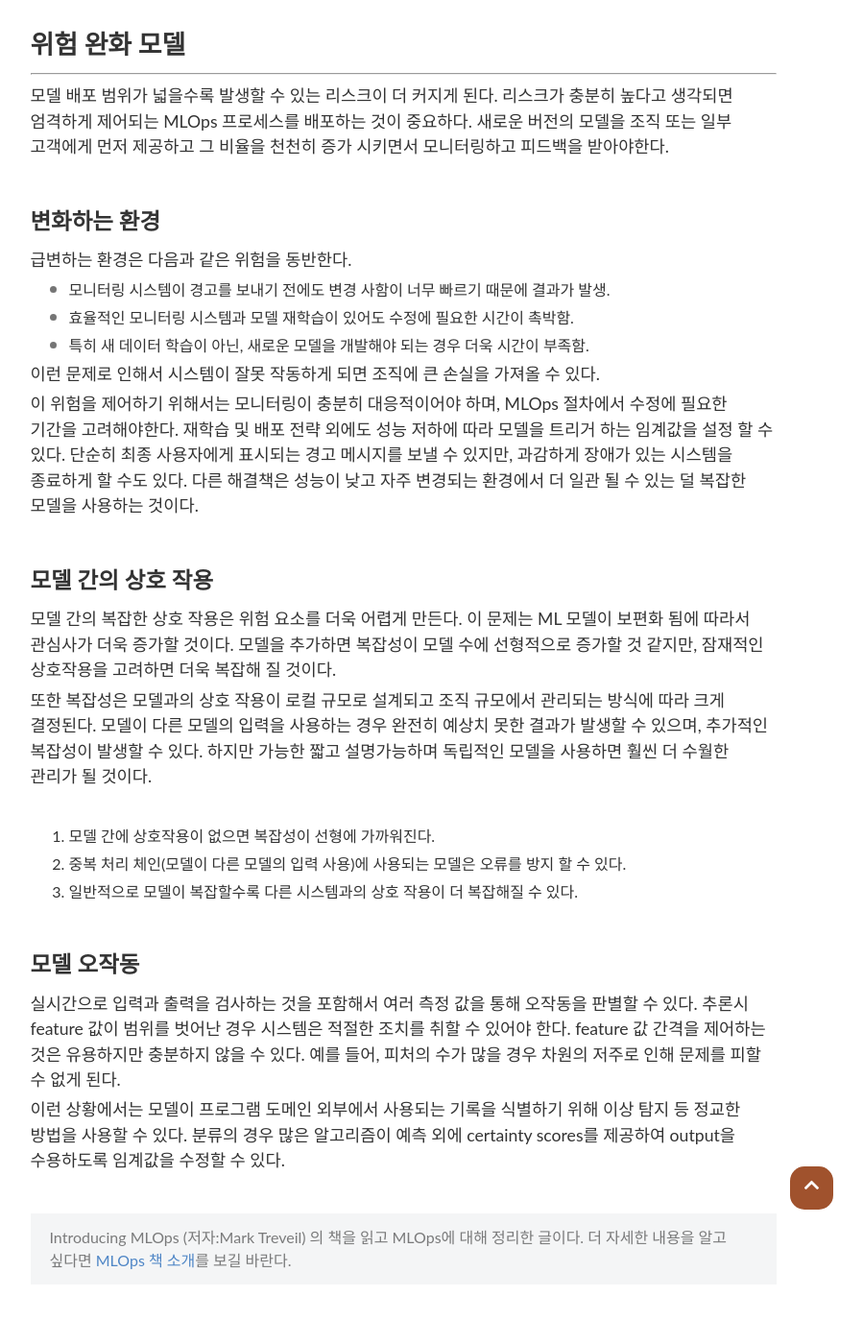
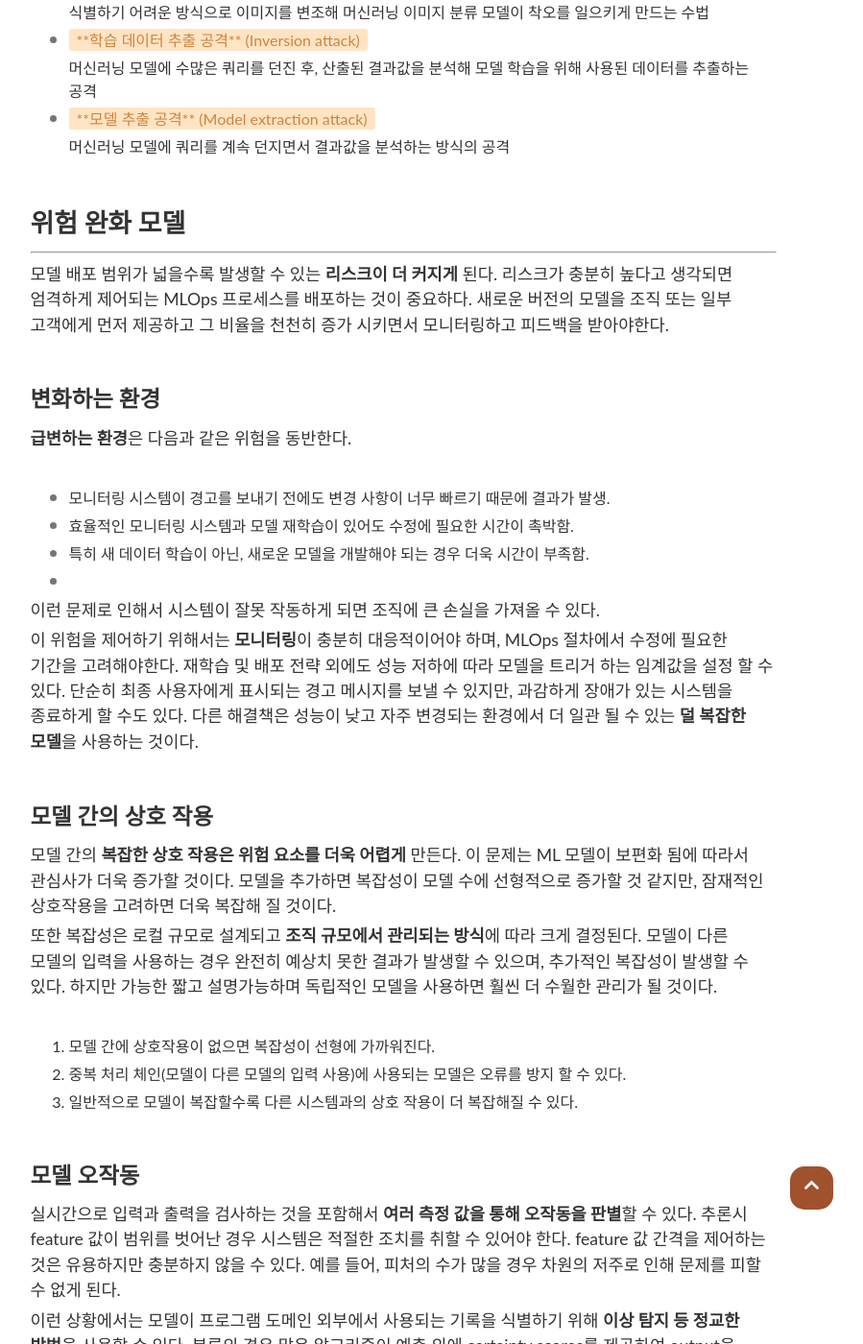
Before and after one commit to PEBpung/PEBpung.github.io, a Jekyll site: the page built from _posts/2021-01-21-MLOps-5.md, in a window 1280 px wide and 1400 px high, scrolled down 8155 px. Shown: the whole window at 96% size, without its empty margins (220-1119 px from the left). Built offline with Jekyll 4.4.1, drawn with Linux system fonts in a browser that asks for light colours; nearby versions of some CDN libraries; some web fonts are replaced; comment, search, counter and statistics services are not loaded; some of the changed text lies outside the part shown.

Commit message:
[revise] mlops-5

```diff
--- a/_posts/2021-01-21-MLOps-5.md
+++ b/_posts/2021-01-21-MLOps-5.md
@@ -8,7 +8,7 @@
 comments : True
 ---
 
-프로덕션 환경은 일반적으로 개발 환경과 매우 다를 뿐만 아니라 상업적 리스크도 크다. 그러므로 프로덕션에 배포하기 전에 테스트하고 잠재적인 리스크를 적절히 완화하는 것이 중요하다. 이 장에서는 프로덕션을 준비하는 데 필요한 단계를 살펴 볼 예정이다.
+프로덕션 환경은 일반적으로 개발 환경과 매우 다를 뿐만 아니라 상업적 리스크도 크다. 그러므로 배포하기 전에 테스트하고 잠재적인 리스크를 적절히 완화하는 것이 중요하다. 이 장에서는 **프로덕션으로의 배포**를 준비하는 데 필요한 단계를 살펴 볼 예정이다.
 
 <br>
 
@@ -20,12 +20,12 @@
 
 ---
 
-> 런타임 환경이란?
-프로그램이 실행되고 있을 때 존재하는 곳을 말한다. 즉, 아이폰 내에서 프로그램이 기동되면, 아이폰이 그 프로그램의 런타임이다.
+> **런타임 환경**이란?
+> 프로그램이 실행되고 있을 때 존재하는 곳을 말한다. 즉, 아이폰 내에서 프로그램이 기동되면, 아이폰이 그 프로그램의 런타임이다.
 
 <br>
 
-모델을 프로덕션으로 보내는 첫 번째 단계는 모델이 해당 환경에서 구동이 가능한 지 체크하는 것이다. 프로덕션 환경은 사용자 맞춤형 서비스, 데이터 사이언스 플랫폰, TensorFlow Serving, Kubernetes, 임베디드 시스템의 JVM등 다양한 형태를 취하고 있다. 개발 환경에서 실행되는 모델이 검증된 후 바로 프로덕션으로 전송되는 것이 가장 이상적이지만, 그렇지 못한 경우도 발생한다.
+모델을 프로덕션으로 보내는 첫 번째 단계는 모델이 **해당 환경에서 구동이 가능한 지 체크**하는 것이다. 프로덕션 환경은 사용자 맞춤형 서비스, 데이터 사이언스 플랫폰, TensorFlow Serving, Kubernetes, 임베디드 시스템의 JVM등 다양한 형태를 취하고 있다. 개발 환경에서 실행되는 모델이 검증된 후 바로 프로덕션으로 전송되는 것이 가장 이상적이지만, 그렇지 못한 경우도 발생한다.
 
 <br>
 
@@ -45,21 +45,21 @@
 
 <br>
 
-프로덕션 환경으로 배포하기 전에 서로 다른 프레임워크 환경에서 만들어진 모델들이 서로 호환될 수 있도록 고려해야한다. 예를 들어 모델이 scikit-learn (Python)을 사용하여 개발되고 프로덕션이 ONNX를 입력으로 예상하는 java 기반 환경인 경우 변환이 필요하다.
+프로덕션 환경으로 배포하기 전에 서로 다른 프레임워크 환경에서 만들어진 모델들이 **서로 호환될 수 있도록 고려**해야한다. 예를 들어 모델이 scikit-learn (Python)을 사용하여 개발되고 프로덕션이 **ONNX**를 입력으로 예상하는 java 기반 환경인 경우 변환이 필요하다.
+
+<br>
+
+이 경우에 팀이 모델을 개발하는 동안, 모델이 완료되기 전에 사용할 도구를 설정해야 된다. 이 파이프 라인을 미리 생성하지 못하면 **유효성 검사** 프로세스를 실행하지 못한다.
 
 <br>
 
 > **ONNX**(Open Neural Network Exchange)란?
-Tensorflow, PyTorch와 같은 서로 다른 DNN 환경에서 만들어진 모델들을 호환되게 사용할 수 있도록 만들어진 공유 플랫폼.
-
-<br>
-
-이 경우에 팀이 모델을 개발하는 동안, 모델이 완료되기 전에 사용할 도구를 설정해야 된다. 이 파이프 라인을 미리 생성하지 못하면 유효성 검사 프로세스를 실행하지 못한다.
+> Tensorflow, PyTorch와 같은 서로 다른 DNN 환경에서 만들어진 모델들을 호환되게 사용할 수 있도록 만들어진 공유 플랫폼.
 
 <br>
 
 > **유효성 검사**란?
-''정해진 형식의 데이터만 입력 가능하도록 제한하는 기능'' 즉, 잘못된 데이터가 입력되지 않도록 방지하는 기능.
+> ''정해진 형식의 데이터만 입력 가능하도록 제한하는 기능'' 즉, 잘못된 데이터가 입력되지 않도록 방지하는 기능.
 
 <br>
 
@@ -72,21 +72,21 @@
 
 <br>
 
-변환이 필요한 또 다른 이유는 성능 때문이다. 예를 들어 Python 같은 경우에는 C++ 보다 훨씬 느린 단점을 가지고 있다. 성능이 좋은 컴퓨터에서 테스트를 할 때는 고려하지 않아도 되지만, 임베디드 혹은 모바일 기기 같은 제한적인 성능을 가진 런타임 환경이라면 지연 시간을 고려해야 된다.
+변환이 필요한 또 다른 이유는 **성능 때문**이다. 예를 들어 Python 같은 경우에는 C++ 보다 **훨씬 느린 단점**을 가지고 있다. 성능이 좋은 컴퓨터에서 테스트를 할 때는 고려하지 않아도 되지만, 임베디드 혹은 모바일 기기 같은 제한적인 성능을 가진 런타임 환경이라면 지연 시간을 고려해야 된다.
 
 이런 저전력 장치에서 프로덕션 모델을 실행해야되는 경우에는 최적화 된 런타임만으로는 충분하지 않다. 더 나은 성능을 얻으려면 모델 정의를 최적화 해야된다. 최적화 기술 중 한가지 예시로 압축 기술이 존재한다.
 
 <br>
 
-- `양자화(Quantization)`
+- `**양자화**(Quantization)`
 
     파라미터의 정밀도를 줄여 저비트(lower-bit)를 사용해서 훈련한다. 모델이 더 적은 메모리를 사용하고 연산 효율성도 높이기 때문에 전력 효율성도 향상된다. 또한 연산 속도가 빨라지고 성능이 향상된다. 하지만 정확도가 떨어질 수 있는 단점이 있다.
 
-- `가지치기(Pruning)`
+- `**가지치기**(Pruning)`
 
     모델의 파라미터에서 중요도가 떨어지는 값들을 모두 0으로 변경해서 모델의 크기를 줄여준다. 결과적으로 정확도에 손실을 줄 수 있기 때문에 추가적인 학습을 시도한다.
 
-- `지식증류(Knowledge Distlation)`
+- `**지식증류**(Knowledge Distlation)`
 
     지식 증류는 이미 학습된 모델의 파라미터 값을 활용해서 '학생' 네트워크를 만드는 것이다. 적절하게 사용한다면 더 나은 모델로 만들어 질 수 있다.
 
@@ -100,7 +100,7 @@
 
 <br>
 
-검증 전에 해결해야 할 또 다른 이슈는 데이터 액세스이다. 데이터 세트가 너무 크거나 항상 최신 상태여야 하는 경우에는 데이터베이스에 액세스하여 사용해야 한다. 원활한 환경을 위해서 통신에 필요한 적절한 네트워크 연결, 라이브러리 또는 드라이버를 가져야한다.
+검증 전에 해결해야 할 또 다른 이슈는 **데이터 액세스**이다. 데이터 세트가 너무 크거나 항상 최신 상태여야 하는 경우에는 데이터베이스에 액세스하여 사용해야 한다. 원활한 환경을 위해서 통신에 필요한 적절한 네트워크 연결, 라이브러리 또는 드라이버를 가져야한다.
 
 이 설정과 구성을 관리하는 것은 상당히 복잡할 수 있다. 적절한 도구와 협업이 필요하기 때문이다. 외부 데이터를 액세스할 때 기술 연결이 프로덕션 오작동의 일반적인 원인이기 때문에 프로덕션 환경과 거의 일치하는 상황에서 모델 검증이 필요하다.
 
@@ -108,7 +108,7 @@
 
 ### 런타임 환경에 대한 결론
 
-모델을 훈련할 때는 일반적으로 방대한 자원과 GPU가 필요하다. 하지만 전체적인 MLOps 프로세스에서 보면 대부분의 계산이 추론 소모된다. 왜냐하면 모델은 한 번 훈력되고 추론에는 수 십억번 사용될 수 있기 때문이다.
+모델을 훈련할 때는 일반적으로 **방대한 자원과 GPU**가 필요하다. 하지만 전체적인 MLOps 프로세스에서 보면 대부분의 계산이 추론 소모된다. 왜냐하면 모델은 한 번 훈력되고 추론에는 **수 십억번** 사용될 수 있기 때문이다.
 
 복잡한 모델의 경우 추론데 드는 확장 비용이 많이 들고 에너지 및 환경에 상당한 영향을 미칠 수 있다. 그렇기 때문에 모델의 복잡성을 낮추거나 복잡한 모델을 압축하여 성능을 높이고 전력 소비를 줄이는 일은 매우 중요한 단계이다.
 
@@ -118,13 +118,15 @@
 
 ---
 
-모델을 구현에는 버그가 있을 수 있다. 프로덕션 환경에서 모델이 가질 수 있는 영향은 확실하지 않다. 사소하다고 생각되는 오류가 실제 시스템에선 엄청난 결과를 초례할 수 있다.
+모델을 구현에는 **버그**가 있을 수 있다. 프로덕션 환경에서 모델이 가질 수 있는 영향은 확실하지 않다. 사소하다고 생각되는 오류가 실제 시스템에선 엄청난 결과를 초례할 수 있다.
 
 <br>
 
 ### 모델 검증 목적
 
-모델을 프로덕션에 적용하기 전에 최악의 경우를 대비해야 된다. 조직이 복잡 해짐에 따라 오작동 또는 악의적인 공격이 머신러닝 사용에서 잠재적인 위협을 받고 있음을 이해해야 된다. 그래서 다음과 같은 문제에 대비해야 된다.
+모델을 프로덕션에 적용하기 전에 최악의 경우를 대비해야 된다. 조직이 복잡 해짐에 따라 오작동 또는 악의적인 공격이 머신러닝 사용에서 **잠재적인 위협을 받고 있음**을 이해해야 된다. 그래서 다음과 같은 문제에 대비해야 된다.
+
+<br>
 
 - 모델이 상상할 수 있는 최악의 방식으로 작동하면 어떻게 될까?
 - 사용자가 모델의 학습 데이터 또는 내부 논리를 추출 하게 된다면 어떻게 될까?
@@ -134,7 +136,9 @@
 
 ### ML모델 리스크의 원인
 
-ML 모델의 리스크는 수학적으로 모델링 하기 어렵다. 그리고 실제 모델을 배포했을 때 비로소 리스크가 구체화된다. cost matrix를 통해 모델의 예상 평균 비용을 예상할 수 있지만, 예상 비용을 훨씬 넘어서는 문제가 발생할 수 있다. 이렇게 리스크는 재정적인 문제, 개인의 안전 문제 또는 조직의 실존적 위협으로 다가 올 수 있다. ML 모델 리스크의 본질적인 원인은 다음과 같다.
+ML 모델의 리스크는 수학적으로 모델링 하기 어렵다. 그리고 실제 모델을 배포했을 때 비로소 리스크가 구체화된다. cost matrix를 통해 모델의 예상 평균 비용을 예상할 수 있지만, 예상 비용을 훨씬 넘어서는 문제가 발생할 수 있다. 이렇게 리스크는 재정적인 문제, 개인의 안전 문제 또는 조직의 실존적 위협으로 다가 올 수 있다. ML 모델 리스크의 **본질적인 원인**은 다음과 같다.
+
+<br>
 
 - 모델 설계, 학습, 또는 평가시 버그와 오류
 - 런타임 프레임 워크의 버그, 모델 후처리 후 버그 또는 비 호환성
@@ -155,14 +159,14 @@
 
 <br>
 
-> QA란?
-'Quality Assurance'의 약자로 품질 보증을 뜻한다. 일정 수준의 품질을 가질 수 있도록 제품 출시 이전에 각종 테스트 및 검수 작업을 하는 업무를 말한다.
+> **QA**란?
+> '**Quality Assurance**'의 약자로 품질 보증을 뜻한다. 일정 수준의 품질을 가질 수 있도록 제품 출시 이전에 각종 테스트 및 검수 작업을 하는 업무를 말한다.
 
 <br>
 
-소프트웨어 엔지니어링은 QA를 위한 숙련된 도구와 방법론이 있지만, 데이터 및 모델에 대한 QA는 아직 MLOps 프로세스에 통합하기엔 부족한 점이 있다. 그러나 QA는 머신러닝 학습의 최종 검증에만 사용되는 것이 아니라 모든 단계에서 수행되어야 한다.  왜냐하면 QA의 목적은 컴퓨팅 성능 요구 사항 뿐만 아니라 프로세스 준수와 리스크 수준에 비례하는 세부 사항을 보장해야 한다.
+소프트웨어 엔지니어링은 QA를 위한 숙련된 도구와 방법론이 있지만, 데이터 및 모델에 대한 QA는 아직 MLOps 프로세스에 통합하기엔 부족한 점이 있다. 그러나 QA는 머신러닝 학습의 최종 검증에만 사용되는 것이 아니라 **모든 단계에서 수행**되어야 한다. 왜냐하면 QA의 목적은 프로세스 준수와 리스크 수준에 비례하는 세부 사항을 보장해야 하는 것이기 때문이다.
 
-검증 담당자가 모델을 개발 한 사람이 아닌 경우 머신러닝에 대한 충분한 교육이 필요하다. 개발 팀 또한 조직의 구조와 문화를 적절하게 보고하고 위험 수준을 체크하며 지속적인 개선에 기여해야한다. 프로덕션으로 보내기 전에 QA를 수행하는 것은 기술 검증이 아닌 지침에 따라서 모델을 검증하는 기회이기도 하다. 특히 모든 입력 데이터셋, pre-trained 모델 또는 기타 자원에 대한 출처를 알려야한다.
+검증 담당자가 모델을 개발 한 사람이 아닌 경우 머신러닝에 대한 충분한 교육이 필요하다. 개발 팀 또한 조직의 구조와 문화를 적절하게 보고하고 위험 수준을 체크하며 **지속적인 개선에 기여**해야한다. 프로덕션으로 보내기 전에 QA를 수행하는 것은 기술 검증이 아닌 지침에 따라서 모델을 검증하는 기회이기도 하다. 특히 모든 입력 데이터셋, pre-trained 모델 또는 기타 자원에 대한 **출처**를 알려야한다.
 
 <br>
 
@@ -170,7 +174,7 @@
 
 ---
 
-모델을 테스트 할 때는 신중하게 관리된 데이터에 모델을 적용하고 조건에 따라 측정 값을 검증하는 것으로 구성 될 것이다. 테스트 데이터가 항상 '실제 환경'의 데이터와 일치하지 않는 경우가 있다. 예를 들어 이상치, 결측값과 같은 의외의 데이터가 들어올 경우를 대비하는 것이 좋다.
+모델을 테스트 할 때는 모델에 데이터를 입력하고 조건에 따라 측정 값을 검증하는 것으로 구성 될 것이다. 테스트 데이터가 항상 '**실제 환경**'의 데이터와 일치하지 않는 경우가 있다. 예를 들어 이상치, 결측값과 같은 **의외의 데이터**가 들어올 경우를 대비하는 것이 좋다.
 
 Metrics는 정확도, 정밀도,  재현율과 같은 **통계적 측면** 뿐만 아니라 지연시간등 **계산에 대한 측면** 모두 수집해야 한다. 이 중 하나라도 어긋나게 된다면 테스트 시나리오가 실패해야 한다.
 
@@ -187,18 +191,18 @@
 <br>
 
 1. 다른 사람이 설명만으로 실험을 복제 할 수 있고, 동일한 결론에 도달 할 수 있다.
-2. 정확히 동일한 실험을 쉽게 재실행 할 수 있다.
+2. **정확히 동일한 실험을 쉽게 재실행 할 수 있다.**
 
 <br>
 
-위의 2번 같은 경우에는 모델의 자세한 문서, 학습 및 테스트에 사용되는 데이터, 모델 구현과 모델이 실행 된 환경의 전체 사양을 제공하는 아티팩트와 함께 제공된다는 것을 의미한다. 재현성은 모델 결과를 증명할 뿐만 아니라 이전 실험을 디버그하거나 구축하는 데 필수적이다.
+위의 2번의 내용이 **MLOps의 재현성의 핵심**이다. 모델의 자세한 문서, 학습 및 테스트에 사용되는 데이터, 모델 구현과 모델이 실행 된 환경의 전체 사양을 제공하는 아티팩트와 함께 제공된다는 것을 의미한다. 재현성은 모델 결과를 증명할 뿐만 아니라 이전 실험을 디버그하거나 구축하는 데 필수적이다.
 
 모델을 감사할 수 있으려면 중앙의 안정적인 저장소에서 다음과 같이 추적을 용이하게 하는 조건을 갖추어야한다.
 
 <br>
 
 - 전체 문서
-- 정확하게 초기 환경으로 모델을 실행할 수 있는 아티팩트.
+- 정확하게 초기 환경으로 모델을 실행할 수 있는 **아티팩트**.
 - 모델 설명 및 공정성 보고서를 포함한 테스트 결과
 - 자세한 모델 로그 및 모니터링 메타 데이터
 
@@ -208,8 +212,8 @@
 
 <br>
 
-> 아티팩트란?
-소프트웨어 개발 프로젝트를 진행하면서 생성하는 다양한 산출물을 의미한다. 각종 설계문서, 소스코드, 소스를 빌드하여 생성된 라이브러리나 실행 파일 모드 아티팩트에 속한다.
+> **아티팩트**란?
+> 소프트웨어 개발 프로젝트를 진행하면서 생성하는 다양한 산출물을 의미한다. 각종 설계문서, 소스코드, 소스를 빌드하여 생성된 라이브러리나 실행 파일 모드 아티팩트에 속한다.
 
 <br>
 
@@ -217,7 +221,7 @@
 
 ---
 
-머신러닝은 소프트웨어이다. 이렇게 웹이나 앱상으로 배포된 프레임 워크는 다양한 보안 문제에 직면할 수 있다. 머신러닝 기술이 내포하고 있는 보안 취약점과 이를 통해 발생하는 문제점을 알아보고자 한다.
+**머신러닝은 소프트웨어**이다. 그러므로 웹이나 앱상으로 배포된 프레임워크는 다양한 보안 문제에 직면할 수 있다. 머신러닝 기술이 내포하고 있는 보안 취약점과 이를 통해 발생하는 문제점을 알아보고자 한다.
 
 <br>
 
@@ -237,19 +241,19 @@
 
 <br>
 
-- 오염 공격 (Poisoning attack)
+- `**오염 공격** (Poisoning attack)`
 
     악의적인 데이터를 최소한으로 주입해 모델의 성능을 크게 떨어뜨리는 공격
 
-- 회피공격 (Evasion attack)
+- `**회피공격** (Evasion attack)`
 
     입력데이터에 최소한의 변조를 가해 머신러닝을 속이는 기법. 이미지 분류 머신러닝의 경우, 사람의 눈으로는 식별하기 어려운 방식으로 이미지를 변조해 머신러닝 이미지 분류 모델이 착오를 일으키게 만드는 수법
 
-- 학습 데이터 추출 공격 (Inversion attack)
+- `**학습 데이터 추출 공격** (Inversion attack)`
 
     머신러닝 모델에 수많은 쿼리를 던진 후, 산출된 결과값을 분석해 모델 학습을 위해 사용된 데이터를 추출하는 공격
 
-- 모델 추출 공격 (Model extraction attack)
+- `**모델 추출 공격** (Model extraction attack)`
 
     머신러닝 모델에 쿼리를 계속 던지면서 결과값을 분석하는 방식의 공격
 
@@ -259,29 +263,33 @@
 
 ---
 
-모델 배포 범위가 넓을수록 발생할 수 있는 리스크이 더 커지게 된다. 리스크가 충분히 높다고 생각되면 엄격하게 제어되는 MLOps 프로세스를 배포하는 것이 중요하다. 새로운 버전의 모델을 조직 또는 일부 고객에게 먼저 제공하고 그 비율을 천천히 증가 시키면서 모니터링하고 피드백을 받아야한다.
+모델 배포 범위가 넓을수록 발생할 수 있는 **리스크이 더 커지게** 된다. 리스크가 충분히 높다고 생각되면 엄격하게 제어되는 MLOps 프로세스를 배포하는 것이 중요하다. 새로운 버전의 모델을 조직 또는 일부 고객에게 먼저 제공하고 그 비율을 천천히 증가 시키면서 모니터링하고 피드백을 받아야한다.
 
 <br>
 
 ### 변화하는 환경
 
-급변하는 환경은 다음과 같은 위험을 동반한다.
+**급변하는 환경**은 다음과 같은 위험을 동반한다.
 
-- 모니터링 시스템이 경고를 보내기 전에도 변경 사함이 너무 빠르기 때문에 결과가 발생.
+<br>
+
+- 모니터링 시스템이 경고를 보내기 전에도 변경 사항이 너무 빠르기 때문에 결과가 발생.
 - 효율적인 모니터링 시스템과 모델 재학습이 있어도 수정에 필요한 시간이 촉박함.
 - 특히 새 데이터 학습이 아닌, 새로운 모델을 개발해야 되는 경우 더욱 시간이 부족함.
+-
+<br>
 
 이런 문제로 인해서 시스템이 잘못 작동하게 되면 조직에 큰 손실을 가져올 수 있다.
 
-이 위험을 제어하기 위해서는 모니터링이 충분히 대응적이어야 하며, MLOps 절차에서 수정에 필요한 기간을 고려해야한다. 재학습 및 배포 전략 외에도 성능 저하에 따라 모델을 트리거 하는 임계값을 설정 할 수 있다. 단순히 최종 사용자에게 표시되는 경고 메시지를 보낼 수 있지만, 과감하게 장애가 있는 시스템을 종료하게 할 수도 있다. 다른 해결책은 성능이 낮고 자주 변경되는 환경에서 더 일관 될 수 있는 덜 복잡한 모델을 사용하는 것이다.
+이 위험을 제어하기 위해서는 **모니터링**이 충분히 대응적이어야 하며, MLOps 절차에서 수정에 필요한 기간을 고려해야한다. 재학습 및 배포 전략 외에도 성능 저하에 따라 모델을 트리거 하는 임계값을 설정 할 수 있다. 단순히 최종 사용자에게 표시되는 경고 메시지를 보낼 수 있지만, 과감하게 장애가 있는 시스템을 종료하게 할 수도 있다. 다른 해결책은 성능이 낮고 자주 변경되는 환경에서 더 일관 될 수 있는 **덜 복잡한 모델**을 사용하는 것이다.
 
 <br>
 
 ### 모델 간의 상호 작용
 
-모델 간의 복잡한 상호 작용은 위험 요소를 더욱 어렵게 만든다. 이 문제는 ML 모델이 보편화 됨에 따라서 관심사가 더욱 증가할 것이다. 모델을 추가하면 복잡성이 모델 수에 선형적으로 증가할 것 같지만, 잠재적인 상호작용을 고려하면 더욱 복잡해 질 것이다.
+모델 간의 **복잡한 상호 작용은 위험 요소를 더욱 어렵게** 만든다. 이 문제는 ML 모델이 보편화 됨에 따라서 관심사가 더욱 증가할 것이다. 모델을 추가하면 복잡성이 모델 수에 선형적으로 증가할 것 같지만, 잠재적인 상호작용을 고려하면 더욱 복잡해 질 것이다.
 
-또한 복잡성은 모델과의 상호 작용이 로컬 규모로 설계되고 조직 규모에서 관리되는 방식에 따라 크게 결정된다. 모델이 다른 모델의 입력을 사용하는 경우 완전히 예상치 못한 결과가 발생할 수 있으며, 추가적인 복잡성이 발생할 수 있다. 하지만 가능한 짧고 설명가능하며 독립적인 모델을 사용하면 훨씬 더 수월한 관리가 될 것이다.
+또한 복잡성은 로컬 규모로 설계되고 **조직 규모에서 관리되는 방식**에 따라 크게 결정된다. 모델이 다른 모델의 입력을 사용하는 경우 완전히 예상치 못한 결과가 발생할 수 있으며, 추가적인 복잡성이 발생할 수 있다. 하지만 가능한 짧고 설명가능하며 독립적인 모델을 사용하면 훨씬 더 수월한 관리가 될 것이다.
 
 <br>
 
@@ -293,9 +301,9 @@
 
 ### 모델 오작동
 
-실시간으로 입력과 출력을 검사하는 것을 포함해서 여러 측정 값을 통해 오작동을 판별할 수 있다. 추론시 feature 값이 범위를 벗어난 경우 시스템은 적절한 조치를 취할 수 있어야 한다. feature 값 간격을 제어하는 것은 유용하지만 충분하지 않을 수 있다. 예를 들어, 피처의 수가 많을 경우 차원의 저주로 인해 문제를 피할 수 없게 된다.
+실시간으로 입력과 출력을 검사하는 것을 포함해서 **여러 측정 값을 통해 오작동을 판별**할 수 있다. 추론시 feature 값이 범위를 벗어난 경우 시스템은 적절한 조치를 취할 수 있어야 한다. feature 값 간격을 제어하는 것은 유용하지만 충분하지 않을 수 있다. 예를 들어, 피처의 수가 많을 경우 차원의 저주로 인해 문제를 피할 수 없게 된다.
 
-이런 상황에서는 모델이 프로그램 도메인 외부에서 사용되는 기록을 식별하기 위해 이상 탐지 등 정교한 방법을 사용할 수 있다. 분류의 경우 많은 알고리즘이 예측 외에 certainty scores를 제공하여 output을 수용하도록 임계값을 수정할 수 있다.
+이런 상황에서는 모델이 프로그램 도메인 외부에서 사용되는 기록을 식별하기 위해 **이상 탐지 등 정교한 방법**을 사용할 수 있다. 분류의 경우 많은 알고리즘이 예측 외에 certainty scores를 제공하여 output을 수용하도록 임계값을 수정할 수 있다.
 
 
 <br>
```
Also changed, not shown: other parts of _posts/2021-01-21-MLOps-5.md (+2 -2 lines).
